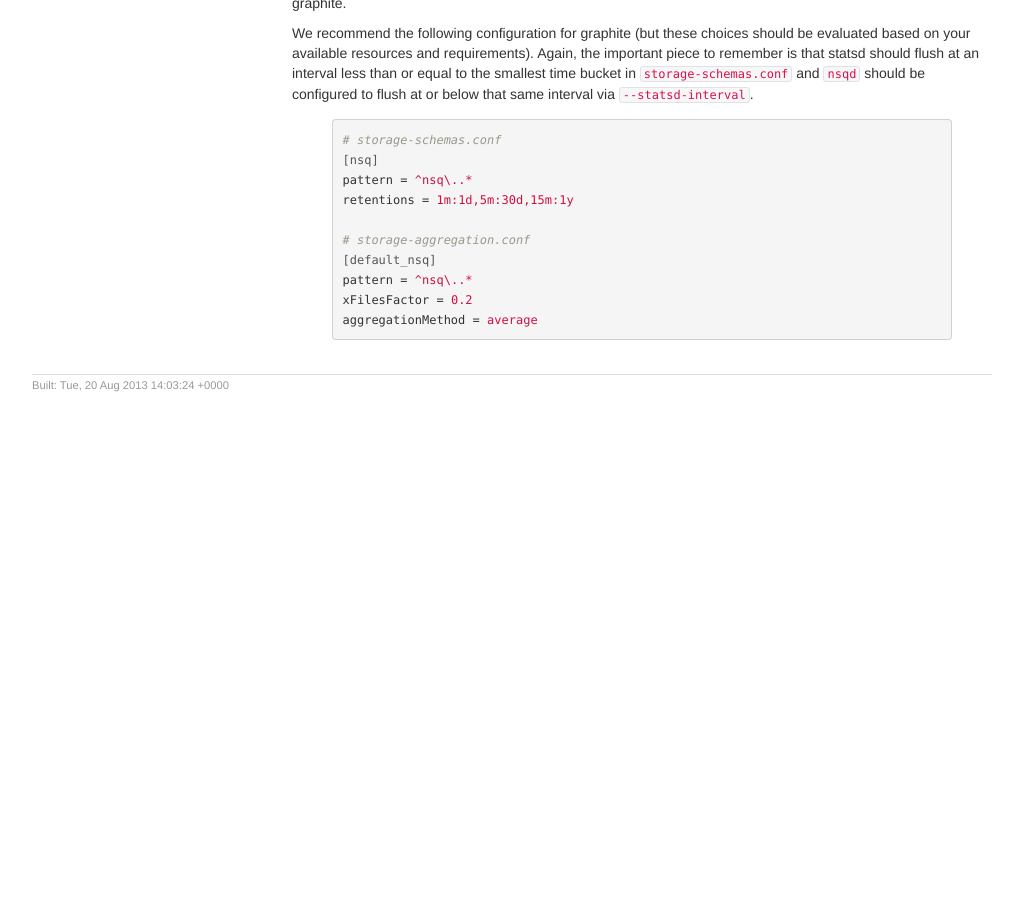
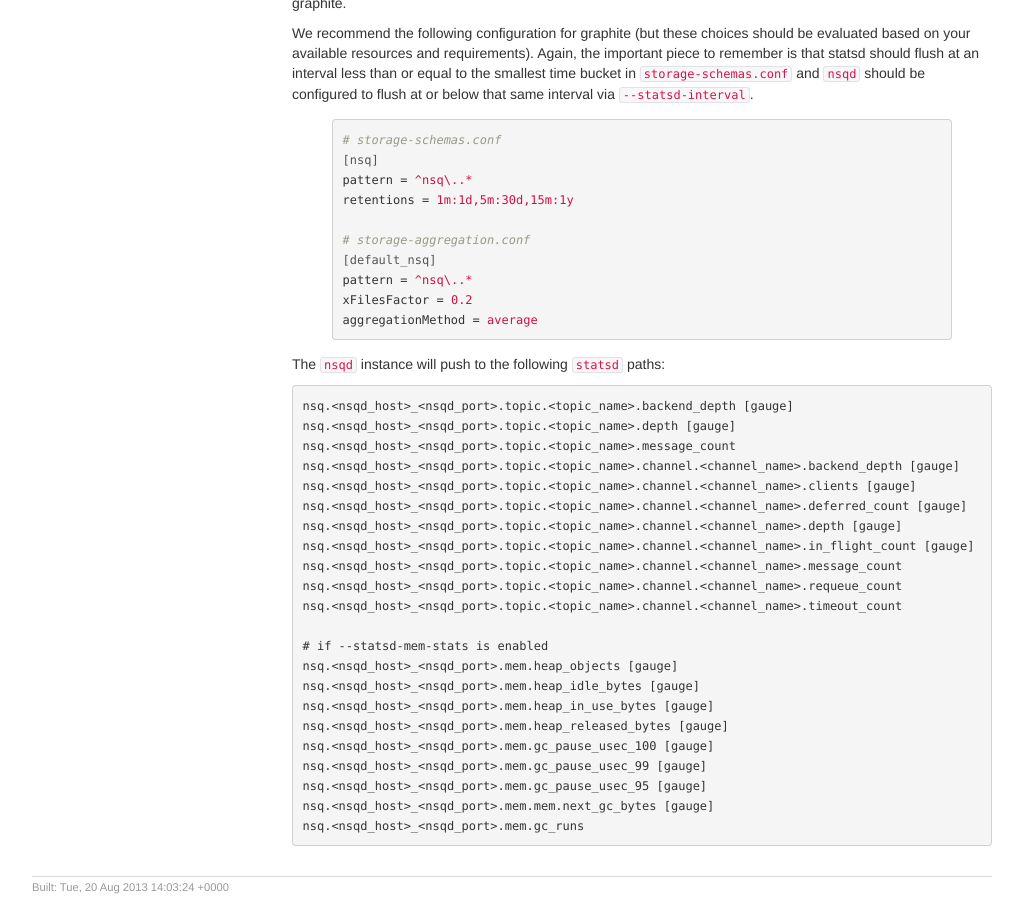
Before and after one commit to nsqio/nsq, a Jekyll site: the page built from _posts/2012-12-01-nsqd.md, in a window 1280 px wide and 900 px high, scrolled down 3912 px. Shown: the whole window, without its empty margins (118-1141 px from the left). Built offline with Jekyll 4.4.1, drawn with Linux system fonts in a browser that asks for light colours; before the commit the page ends 4317 px from its top, so only the background shows below that.

Commit message:
move statsd info

```diff
--- a/_posts/2012-12-01-nsqd.md
+++ b/_posts/2012-12-01-nsqd.md
@@ -207,7 +207,7 @@
 $ openssl req -x509 -newkey rsa:2048 -keyout key.pem -out cert.pem -days 365 -nodes
 {% endhighlight %}
 
-### Statsd / Graphite Integration
+### <a name="statsd">Statsd / Graphite Integration</a>
 
 When using `--statsd-address` to specify the UDP `<addr>:<port>` for
 [statsd](https://github.com/etsy/statsd) (or a port of statsd like
@@ -234,4 +234,29 @@
 aggregationMethod = average
 {% endhighlight %}
 
+The `nsqd` instance will push to the following `statsd` paths:
+
+    nsq.<nsqd_host>_<nsqd_port>.topic.<topic_name>.backend_depth [gauge]
+    nsq.<nsqd_host>_<nsqd_port>.topic.<topic_name>.depth [gauge]
+    nsq.<nsqd_host>_<nsqd_port>.topic.<topic_name>.message_count
+    nsq.<nsqd_host>_<nsqd_port>.topic.<topic_name>.channel.<channel_name>.backend_depth [gauge]
+    nsq.<nsqd_host>_<nsqd_port>.topic.<topic_name>.channel.<channel_name>.clients [gauge]
+    nsq.<nsqd_host>_<nsqd_port>.topic.<topic_name>.channel.<channel_name>.deferred_count [gauge]
+    nsq.<nsqd_host>_<nsqd_port>.topic.<topic_name>.channel.<channel_name>.depth [gauge]
+    nsq.<nsqd_host>_<nsqd_port>.topic.<topic_name>.channel.<channel_name>.in_flight_count [gauge]
+    nsq.<nsqd_host>_<nsqd_port>.topic.<topic_name>.channel.<channel_name>.message_count
+    nsq.<nsqd_host>_<nsqd_port>.topic.<topic_name>.channel.<channel_name>.requeue_count
+    nsq.<nsqd_host>_<nsqd_port>.topic.<topic_name>.channel.<channel_name>.timeout_count
+
+    # if --statsd-mem-stats is enabled
+    nsq.<nsqd_host>_<nsqd_port>.mem.heap_objects [gauge]
+    nsq.<nsqd_host>_<nsqd_port>.mem.heap_idle_bytes [gauge]
+    nsq.<nsqd_host>_<nsqd_port>.mem.heap_in_use_bytes [gauge]
+    nsq.<nsqd_host>_<nsqd_port>.mem.heap_released_bytes [gauge]
+    nsq.<nsqd_host>_<nsqd_port>.mem.gc_pause_usec_100 [gauge]
+    nsq.<nsqd_host>_<nsqd_port>.mem.gc_pause_usec_99 [gauge]
+    nsq.<nsqd_host>_<nsqd_port>.mem.gc_pause_usec_95 [gauge]
+    nsq.<nsqd_host>_<nsqd_port>.mem.mem.next_gc_bytes [gauge]
+    nsq.<nsqd_host>_<nsqd_port>.mem.gc_runs
+
 [go_pprof]: http://golang.org/pkg/net/http/pprof/#pkg-overview
```
Also changed, not shown: _posts/2014-02-01-production.md (+3 -14 lines).
